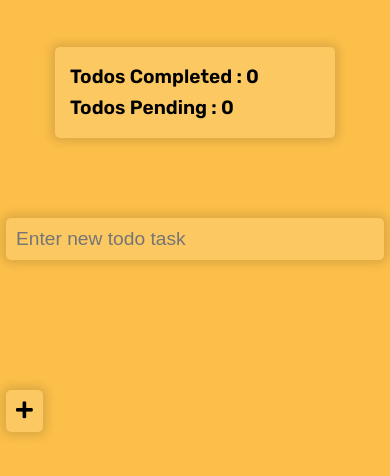
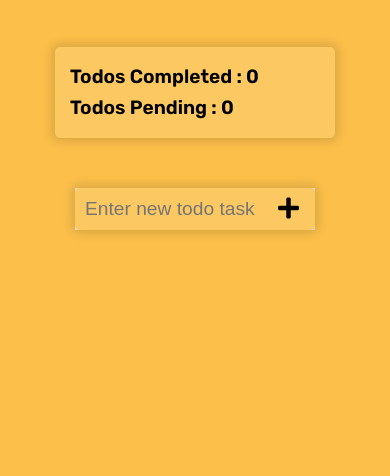
Before and after one commit to ArjunGTX/todo-list, a plain HTML site: page index.html in a window 390 px wide. Shown: the part 176-652 px from the top of the page. Drawn offline with Linux system fonts and the light colour scheme.

Commit message:
fix: fixed duplicate entry
fixed duplicate todo items. Fixed UI for mobile devices

```diff
--- a/app.js
+++ b/app.js
@@ -43,7 +43,7 @@ function updateCount() {
 }
 
 function clickHandler(e) {
-    let todoItem = inputElement.value;
+    let todoItem = (inputElement.value).toLowerCase();
     //prevents auto refresh
     e.preventDefault();
     //validation for empty input
--- a/index.html
+++ b/index.html
@@ -16,8 +16,10 @@
     <p>The list will remain intact until you delete the items.</p>
     <div id="counter"></div>
     <form action="">
-        <input type="text" id="todo-item" placeholder="Enter new todo task" autocomplete="off" size="30">
-        <button id="submit-btn" type="submit"><i class="fas fa-plus"></i></button>
+        <div class="todo-container">
+            <input type="text" id="todo-item" placeholder="Enter new todo task" autocomplete="off" size="30">
+            <button id="submit-btn" type="submit"><i class="fas fa-plus"></i></button>
+        </div>
     </form>
     <p id="warning"></p>
         <ul class="todo-list">
--- a/scss/style.scss
+++ b/scss/style.scss
@@ -28,6 +28,7 @@ body {
     h1 {
         margin: 50px 20px 20px 20px;
         font-size: 3rem;
+        text-align: center;
     }
     p {
         margin: 0 20px;
@@ -41,19 +42,31 @@ body {
         padding: 15px;
         margin-top: 50px;
     }
+    .todo-container {
+        width: fit-content;
+        position: relative;
+        margin: 50px auto;
+        background-color: antiquewhite;
+    }
 
-    #todo-item, #submit-btn {
+    #todo-item{
+        width: 220px;
         @include transparentBg($primary-color);
-        margin: 80px 0 50px 0;
-
         &:focus {
             outline: none;
         }
     }
     #submit-btn {
+        background-color: lighten($primary-color,5);
+        border: none;
+        font-size: 1.5rem;
+        position: absolute;
+        top: 50%;
+        right: 10px;
+        transform: translateY(-50%);
+
         &:hover {
             color: $light-color;
-            background-color: $secondary-color ;
             transition: all 0.2s;
         }
     }
@@ -64,7 +77,7 @@ body {
             display: flex;
             @include transparentBg($primary-color);
             font-size: 1rem;
-            min-width: 300px;
+            min-width: 250px;
             word-break: break-all;
             margin: 10px;
             li {
@@ -73,6 +86,7 @@ body {
             i {
                 padding: 0 8px;
                 font-size: 1.3rem;
+                margin: auto;
                 &:hover {
                     transform: scale(0.91);
                     transition: transform 0.2s;
```
Also changed, not shown: css/style.css.
